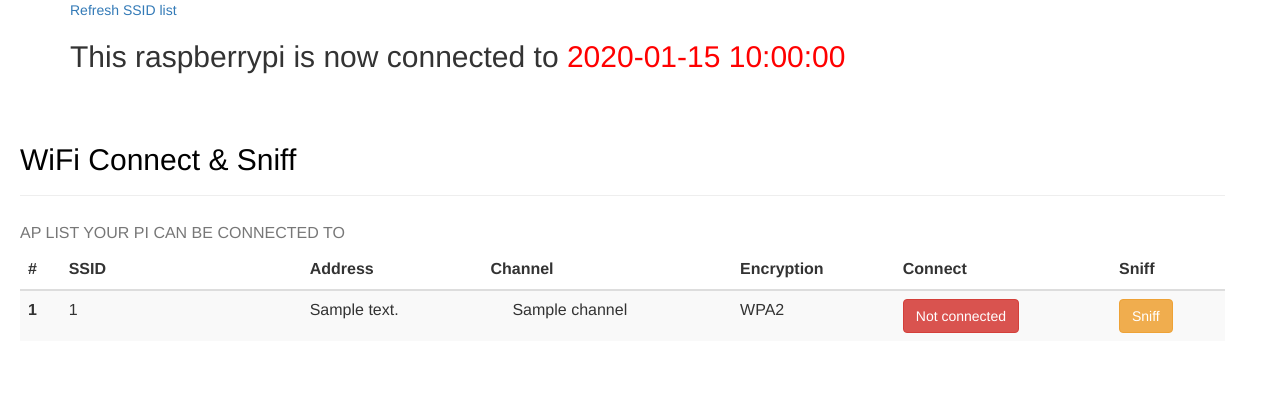
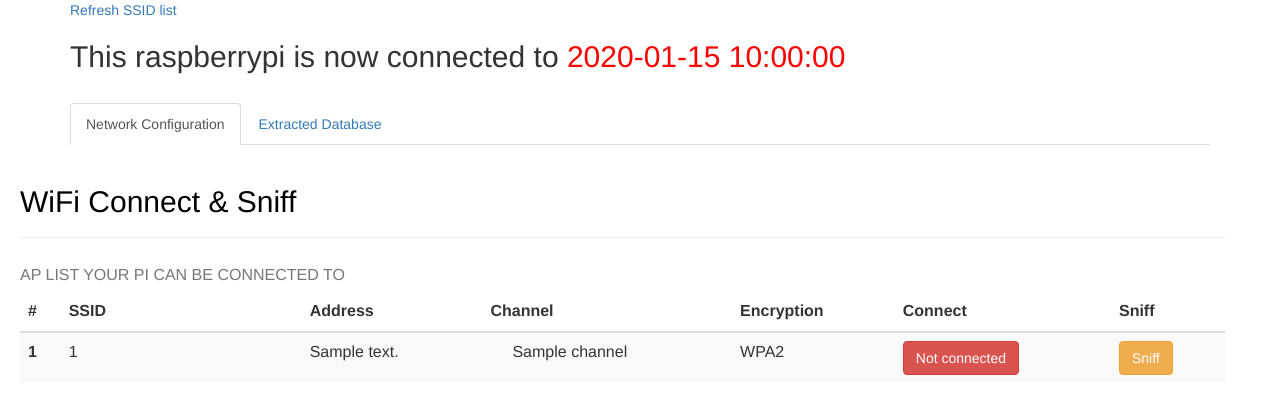
Before and after one commit to WeareJoker/ADHOC_PRESETTING, a Flask app: template templates/main.html in a window 1280 px wide. Shown: the top 414 px of the page. Run offline with Flask 2, Linux system fonts and the light colour scheme; the template is opened without the code that fills it: most values are stand-ins (such as "Sample title", 1, 10 or a date in 2020); parts of the project's set-up code (start-up, migrations or seed data) failed here and were passed over; some libraries are stand-ins or nearby versions.

Commit message:
Made spare space for database view, and fixed trivial problem(connect_wifi.sh)

```diff
--- a/main.py
+++ b/main.py
@@ -139,14 +139,16 @@ def connect_wifi():
         essid = request.form['ESSID']
         AP_password = request.form['AP_password']
         bash_path = os.path.join(app.root_path, "shell_scripts/connect_wifi.sh")
+        inet_iface = app.config['inet_iface']
 
 
-        result = os.popen('bash %s %s %s' % (bash_path, essid, AP_password)).read()
+        result = os.popen('bash %s %s %s %s' % (bash_path, essid, AP_password, inet_iface)).read()
         #if result == "You're connected.\n":
         #    return "Success!"
         #else:
 
     return redirect(url_for('main'))
+
 @app.route('/start_sniff', methods=['POST'])
 def start_sniff():
     if request.method == 'POST':
@@ -229,7 +231,6 @@ def main():
         now_essid = None
 
     wdec_pid = os.popen("ps -ef | grep wdecrypt | awk '{print $2}'").read()
-    print(wdec_pid)
     if len(wdec_pid.split('\n')) > 3:
         now_decrypting = 1
     else:
--- a/templates/main.html
+++ b/templates/main.html
@@ -11,6 +11,7 @@
 		    line-height: 1.42857143;
 		    color: #333;
 		}
+
 	 </style>
     <!-- 부트스트랩 -->
     <link href="{{ url_for('static', filename = 'css/bootstrap.min.css')}}" rel="stylesheet">
@@ -20,9 +21,14 @@
       <script src="https://oss.maxcdn.com/respond/1.4.2/respond.min.js"></script>
     <![endif]-->
   </head>
+
+
   <body>
     <script src="{{ url_for('static', filename = 'js/jquery.min.js') }}"></script>
     <script src="{{ url_for('static', filename = 'js/bootstrap.min.js') }}"></script>
+
+
+
 
   <div class="container">
 	<a href="{{ url_for('refresh') }}">Refresh SSID list</a><br>
@@ -31,6 +37,12 @@
 	</h2>
 	<br>
 
+	    <ul id="myTab" class="nav nav-tabs" role="tablist">
+	      <li role="presentation" class="active"><a href="#home" id="home-tab" role="tab" data-toggle="tab" aria-controls="home" aria-expanded="true">Network Configuration</a></li>
+	      <li role="presentation"><a href="#profile" role="tab" id="profile-tab" data-toggle="tab" aria-controls="profile">Extracted Database</a></li>
+	    </ul>
+	    <div id="myTabContent" class="tab-content">
+	      <div role="tabpanel" class="tab-pane fade in active" id="home" aria-labelledby="home-tab">
 		  	<div class="row">
 					<div class="page-header">
 						<h2 style="color:#000000;">
@@ -118,57 +130,25 @@
 						{% endfor %}
 
 						</table>
+				</div>
 
-<!--		<div class="span6">
-			<div class="page-header">
-				<h2 style="color:#000000;">
-					Sniff
-				</h2>
+
 	      </div>
-		{% if not now_decrypting %}
+	      <div role="tabpanel" class="tab-pane fade" id="profile" aria-labelledby="profile-tab">
+	      	<!--  hyunwoo nim yogi e yo! -->
+	      	<iframe>
 
-				<table class = "table table-striped table-hover">
-				<caption> AP LIST YOU CAN SNIFF</caption>
+	      	</iframe>
+	   	  </div>
 
-			    <thead>
-			        <tr>
-				          <th>#</th>
-				          <th>SSID</th>
-				          <th>Address</th>
-				          <th>Channel</th>
-				          <th>Sniff</th>
-			        </tr>
-				</thead>
 
-				{% for record in essid_list %}
-					<tbody>
-			        <tr>
-			          <th scope="row">{{ record.id }} </th>
-			          <td> {{ record.ESSID }} </th>
-			          <td> {{ record.Address }} </td>
-			          <td style="text-align:center;"> {{ record.Channel }} </td>
-			          <td>
-			          <button type="button" class="btn btn-warning" data-toggle="collapse" data-target="#collapse-sniff{{ record.id }}" aria-expanded="false" aria-controls="collapse-sniff{{ record.id }}">Sniff</button>
-			          <div class="collapse" id="collapse-sniff{{ record.id }}">
-		  				  <div class="well">
-			  				  <form action="#" >
-			  				  	<input type="text" size="15" placeholder="AP password">
-			  				  	<button type="button" class="btn btn-primary btn-sm" style="float:right;"> Start to Sniff </button>
-			  				  </form>
-						  </div>
-					  </div>
-			          </td>
-			        </tr>
-			    	</tbody>
-				{% endfor %}
-				</table>
-		{% else %}
-		<br><p> It is already decrypting now</p><br>
-		<p> If you want to stop it from sniffing, click <a href="{{ url_for('stop_sniff') }}">here</a></p>
-		{% endif %}
-	 </div>
-	 -->
-	</div>
+
+
    </div>
   </body>
 </html>
+<script>
+$('.carousel').carousel({
+	wrap: false
+})
+</script>
```
Also changed, not shown: DB/wlan_scan.db, 2 other files. Lines whose indentation alone changed are shown as unchanged.
